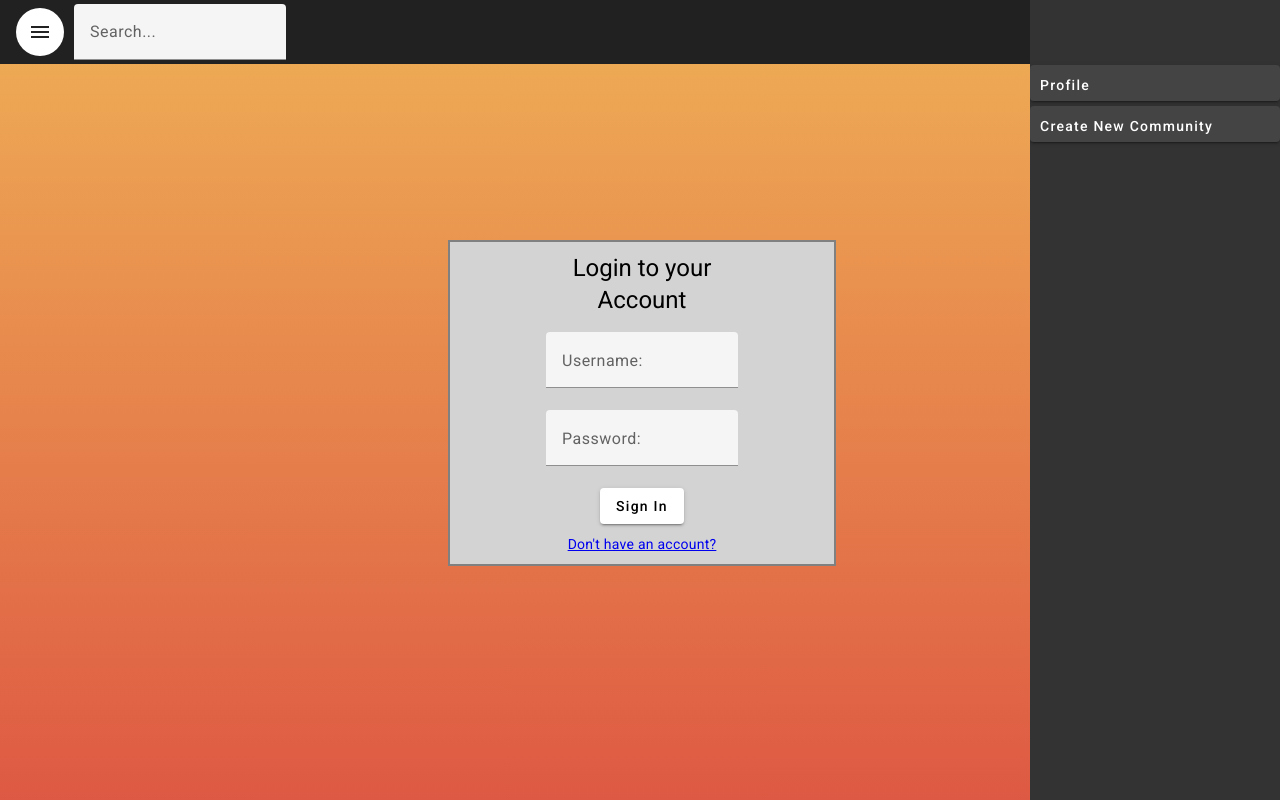
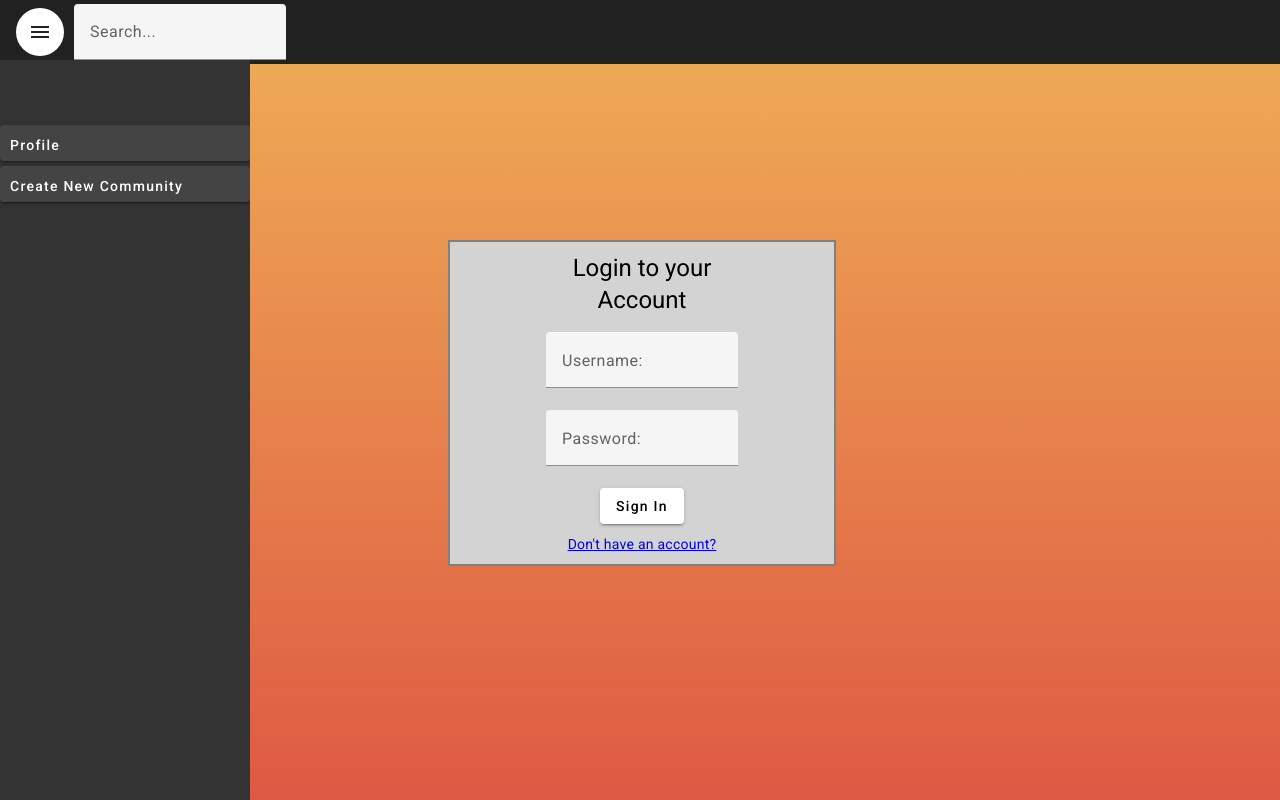
Before and after one commit to F23-CS-407/project, an Angular app in the folder frontend/: page /login in a window 1280 px wide. Both pictures are taken after a click on the button "menu". Built offline with nearby package versions, Linux system fonts and the light colour scheme.

Commit message:
side pannel on left, closes on selection, closes on search

```diff
--- a/frontend/src/app/app.component.css
+++ b/frontend/src/app/app.component.css
@@ -53,10 +53,11 @@
   color: #fff;
   position: fixed;
   top: 0;
-  right: 0;
+  left: 0;
   overflow-x: hidden;
   transition: 0.3s;
   padding-top: 60px;
+  margin-top: 60px;;
 }
 
 /* Style for the buttons inside the side panel */
--- a/frontend/src/app/app.component.html
+++ b/frontend/src/app/app.component.html
@@ -36,8 +36,11 @@
 
 <!-- Side Panel feature -->
 <div tabindex="0" class="side_panel" [class.show]="sidePanelVisible">
-  <!-- Side Panel Content Here -->
-  <!-- Move your buttons here -->
-  <button mat-raised-button [routerLink]="['/']" class="newCommunity">Profile</button>
-  <button mat-raised-button [routerLink]="['/new_community']" class="newCommunity">Create New Community</button>
+  <div *ngIf="sidePanelVisible">
+
+    <!-- Side Panel Content Here -->
+    <!-- Move your buttons here -->
+    <button (click)="toProfile()" mat-raised-button  class="newCommunity">Profile</button>
+    <button (click)="toCreateCommunity()" mat-raised-button class="newCommunity">Create New Community</button>
+  </div>
 </div>
--- a/frontend/src/app/app.component.ts
+++ b/frontend/src/app/app.component.ts
@@ -1,5 +1,6 @@
 import { HttpClient } from '@angular/common/http';
 import { Component } from '@angular/core';
+import { Router } from '@angular/router';
 
 @Component({
   selector: 'app-root',
@@ -13,9 +14,10 @@ export class AppComponent {
   searchResults: any[] = []; // Array to store search results
   sidePanelVisible: boolean = false; // Initialize as hidden
 
-constructor(private http: HttpClient) { }
+constructor(private router: Router, private http: HttpClient) { }
 
 performSearch(event: any) {
+  this.sidePanelVisible = false
   this.searchResults = []
   this.searchCriteria = event;
     if (this.searchCriteria.trim()) {
@@ -55,7 +57,18 @@ performSearch(event: any) {
     }
   }
 
+  toProfile() {
+    this.sidePanelVisible = false;
+    this.router.navigateByUrl(`/`)
+  }
+
+  toCreateCommunity() {
+    this.sidePanelVisible = false;
+    this.router.navigateByUrl('/new_community')
+  }
+
   toggleSidePanel() {
     this.sidePanelVisible = !this.sidePanelVisible;
+    this.searchResults = [];
   }
 }
```
